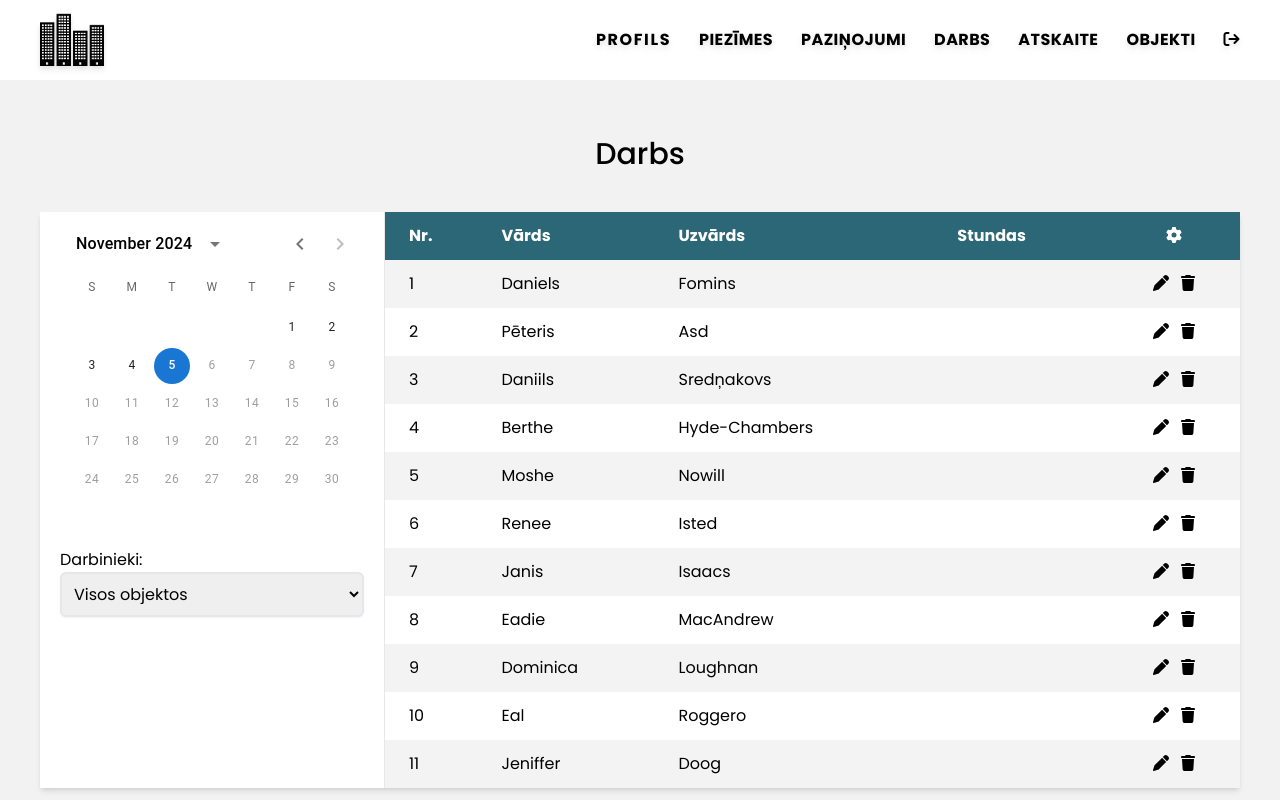
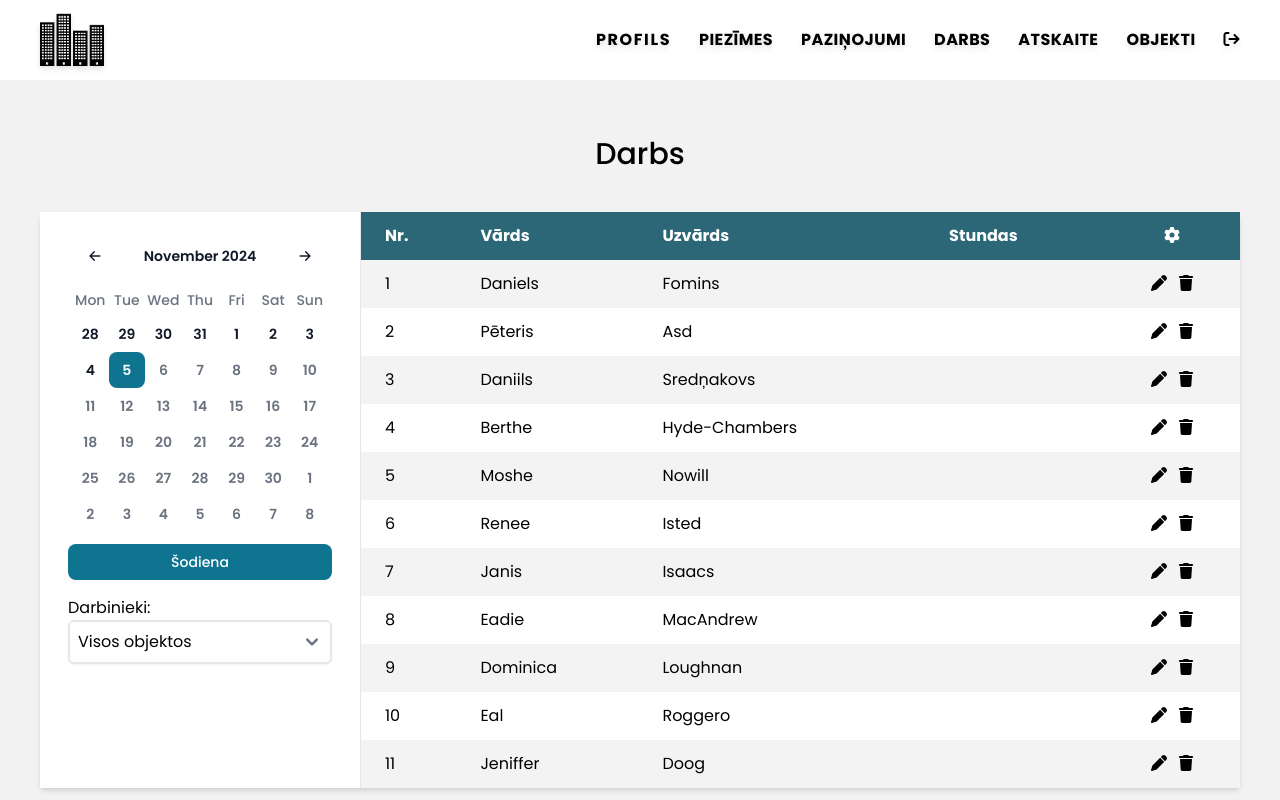
Before and after one commit to dfomins/intek-react, a React (Vite) app: page /darbs in a window 1280 px wide. Shown: the top 800 px of the page. Built offline with nearby package versions, Linux system fonts and the light colour scheme.

Commit message:
calendar update

```diff
--- a/index.html
+++ b/index.html
@@ -8,7 +8,10 @@
     <script src="https://kit.fontawesome.com/ee191d4cc6.js" crossorigin="anonymous"></script>
     <link rel="preconnect" href="https://fonts.googleapis.com" />
     <link rel="preconnect" href="https://fonts.gstatic.com" crossorigin />
-    <link href="https://fonts.googleapis.com/css2?family=Poppins:ital,wght@0,100;0,200;0,300;0,400;0,500;0,600;0,700;0,800;0,900;1,100;1,200;1,300;1,400;1,500;1,600;1,700;1,800;1,900&display=swap" rel="stylesheet" />
+    <link
+      href="https://fonts.googleapis.com/css2?family=Poppins:ital,wght@0,100;0,200;0,300;0,400;0,500;0,600;0,700;0,800;0,900;1,100;1,200;1,300;1,400;1,500;1,600;1,700;1,800;1,900&display=swap"
+      rel="stylesheet"
+    />
   </head>
   <body>
     <div class="font-poppins" id="root"></div>
--- a/package.json
+++ b/package.json
@@ -17,9 +17,7 @@
     "@fortawesome/free-regular-svg-icons": "^6.6.0",
     "@fortawesome/free-solid-svg-icons": "^6.6.0",
     "@fortawesome/react-fontawesome": "^0.2.2",
-    "@mui/material": "^6.1.8",
-    "@mui/x-date-pickers": "^7.22.3",
-    "dayjs": "^1.11.13",
+    "flowbite-react": "^0.10.2",
     "react": "^18.3.1",
     "react-dom": "^18.3.1",
     "react-router-dom": "^6.27.0"
--- a/src/components/Work.jsx
+++ b/src/components/Work.jsx
@@ -1,19 +1,20 @@
-import { useState } from "react";
+import { Datepicker } from "flowbite-react";
+
 import { users } from "./Data/Data";
 import { buildings } from "./Data/Data";
 import { FontAwesomeIcon } from "@fortawesome/react-fontawesome";
 import { faGear } from "@fortawesome/free-solid-svg-icons";
 import { faPen } from "@fortawesome/free-solid-svg-icons";
 import { faTrash } from "@fortawesome/free-solid-svg-icons";
-import { AdapterDayjs } from "@mui/x-date-pickers/AdapterDayjs";
-import { LocalizationProvider } from "@mui/x-date-pickers/LocalizationProvider";
-import { DateCalendar } from "@mui/x-date-pickers/DateCalendar";
-import dayjs from "dayjs";
+import { useState } from "react";
 
 function Work() {
-  const [value, setValue] = useState(dayjs(new Date()));
+  const [date, setDate] = useState(new Date());
 
-  console.log(value);
+  const handleDateChange = (date) => {
+    setDate(date);
+    console.log(date);
+  };
 
   function setBackground(index) {
     if (index % 2 == 0) {
@@ -23,20 +24,34 @@ function Work() {
     }
   }
 
+  const customTheme = {
+    popup: {
+      root: {
+        inner: "inline-block rounded-lg bg-white p-4 dark:bg-gray-700",
+      },
+      footer: {
+        button: {
+          base: "w-full rounded-lg px-5 py-2 text-center text-sm font-medium",
+        },
+      },
+    },
+  };
+
   return (
+    <>
       <div className="panel-width my-14">
         <h1 className="page-title">Darbs</h1>
         <div className="max-h-[1000px] md:max-h-[600px] flex max-md:flex-col shadow-md">
-        <div className="pb-5 px-3 border-r border-gray bg-white">
-          <LocalizationProvider dateAdapter={AdapterDayjs}>
-            <DateCalendar value={value} disableFuture onChange={(newValue) => setValue(newValue)} />
-          </LocalizationProvider>
-          <div className="px-2">
+          <div className="flex flex-col items-center pb-5 px-3 border-r border-gray bg-white">
+            <Datepicker value={date} onChange={handleDateChange} theme={customTheme} inline language="en" maxDate={new Date()} weekStart={1} showClearButton={false} labelTodayButton="Šodiena" />
+            <div className="px-4">
               <label>Darbinieki:</label>
               <select className="system-input w-full cursor-pointer">
                 <option value="all">Visos objektos</option>
                 {buildings.map((building) => (
-                <option value={building.id}>{building.title}</option>
+                  <option key={building.id} value={building.id}>
+                    {building.title}
+                  </option>
                 ))}
               </select>
             </div>
@@ -72,6 +87,7 @@ function Work() {
           </div>
         </div>
       </div>
+    </>
   );
 }
 
--- a/tailwind.config.js
+++ b/tailwind.config.js
@@ -1,11 +1,13 @@
+const flowbite = require("flowbite-react/tailwind");
+
 /** @type {import('tailwindcss').Config} */
 export default {
-  content: ["./index.html", "./src/**/*.{js,ts,jsx,tsx}"],
+  content: ["./index.html", "./src/**/*.{js,ts,jsx,tsx}", flowbite.content()],
   theme: {
     fontFamily: {
       poppins: "Poppins",
     },
     extend: {},
   },
-  plugins: [],
+  plugins: [flowbite.plugin()],
 };
```
Also changed, not shown: 1 other file (tests, documents, lock files or other folders). Lines whose indentation alone changed are shown as unchanged.
